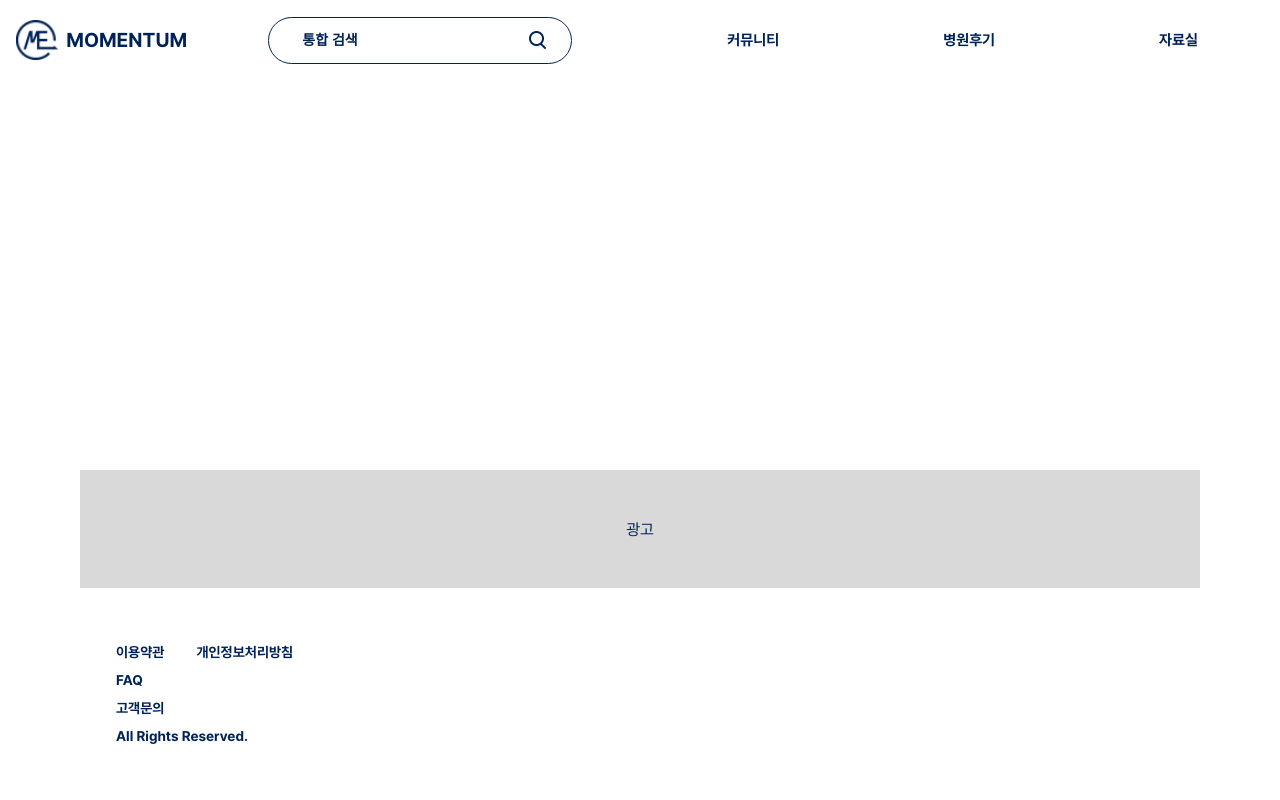
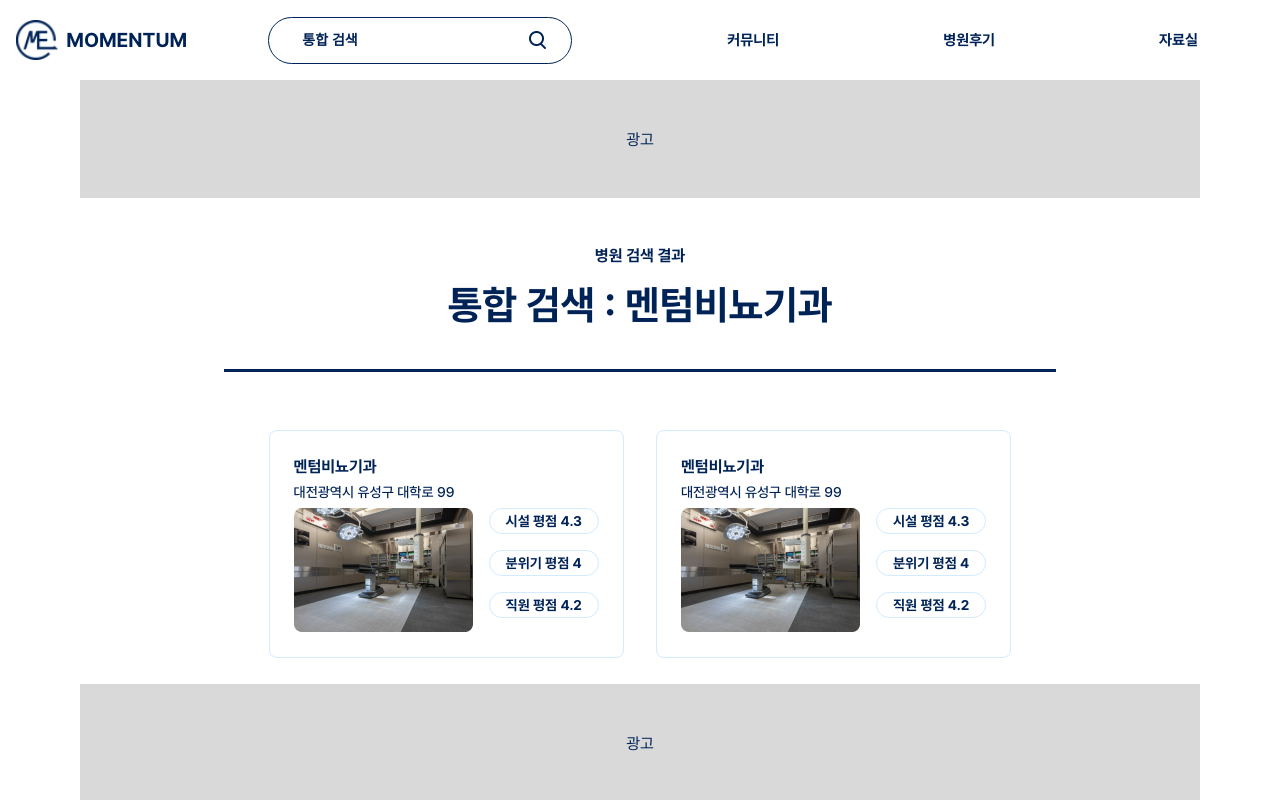
Before and after one commit to 2024-LikeLion-Team5/FE, a React (Create React App) app: page /hospital-search-results in a window 1280 px wide. Shown: the top 800 px of the page. Built offline with nearby package versions, Linux system fonts and the light colour scheme.

Commit message:
검색페이지 모두 추가

```diff
--- a/src/App.js
+++ b/src/App.js
@@ -14,7 +14,6 @@ import PostDoctorReview from "./pages/HospitalReview/PostDoctorReview";
 import PostHospitalReview from "./pages/HospitalReview/PostHospitalReview";
 import DetailDoctorReview from "./pages/HospitalReview/DetailDoctorReview";
 import DetailHospitalReview from "./pages/HospitalReview/DetailHospitalReview";
-//규리가 추가
 import CommunityMain from "./pages/CommunityMain";
 import DiseaseMain from "./pages/Disease/DiseaseMain";
 import DiseaseWrite from "./pages/Disease/DiseaseWrite";
@@ -31,7 +30,8 @@ import Library from "./pages/Library";
 import PostCounsel from "./pages/Counsel/PostCounsel";
 import SearchResultsPage from "./pages/UnifiedSearch/SearchResultsPage";
 import CommunitySearchResultsPage from "./pages/UnifiedSearch/CommunitySearchResultsPage";
-
+import DoctorSearchResultsPage from './pages/UnifiedSearch/DoctorSearchResultsPage';
+import HospitalSearchResultsPage from './pages/UnifiedSearch/HospitalSearchResultsPage';
 
 const PageWrapper = styled.div`
   display: flex;
@@ -90,6 +90,8 @@ function App() {
               <Route path="/library" element={<Library />} />
               <Route path="/search-results" element={<SearchResultsPage />} />
               <Route path="/community/search-results" element={<CommunitySearchResultsPage />} />
+              <Route path="/doctor-search-results" element={<DoctorSearchResultsPage />} />
+              <Route path="/hospital-search-results" element={<HospitalSearchResultsPage />} />
             </Routes>
           </ContentWrapper>
           <Footer />
--- /dev/null
+++ b/src/pages/UnifiedSearch/DoctorSearchResultsPage.js
@@ -0,0 +1,73 @@
+import React from 'react';
+import styled from 'styled-components';
+import DoctorReviewItem from '../../components/HospitalReview/DoctorReviewItem';
+import Advertisement from "../../components/Advertisement";
+
+const Container = styled.div`
+  width: 100%;
+  max-width: 1120px;
+  margin: 0 auto;
+  padding: 0 1rem;
+`;
+
+const Title = styled.div`
+  font-size: 1rem;
+  font-weight: bold;
+  margin: 0 auto;
+  text-align: center;
+  margin-top: 3rem;
+`;
+
+const KeyWord = styled.div`
+  font-size: 2.5rem;
+  font-weight: bold;
+  margin: 0 auto;
+  border-bottom: 3px solid ${({ theme }) => theme.colors.nv};
+  width: 52rem;
+  text-align: center;
+  padding-bottom: 2.5rem;
+  margin-top: 1rem;
+`;
+
+const ReviewWrapper = styled.div`
+  display: flex;
+  justify-content: center;
+  gap: 2rem;
+  margin-top: 2rem;
+`;
+
+const DoctorSearchResultsPage = () => {
+  const reviews = [
+    {
+      id: 1,
+      doctor: '이신정 의사 1',
+      hospital: '멘텀 비뇨기과',
+      rating: 4,
+      categories: ['발기부전', '단순 상담', '50대'],
+      content: '의사선생님이 자세히 알려주십니다. Lorem ipsum dolor sit amet, consectetur adipiscing elit, sed do eiusmod tempor incididunt ut labore et dolore magna aliqua.'
+    },
+    {
+      id: 2,
+      doctor: '이신정 의사 1',
+      hospital: '멘텀 비뇨기과',
+      rating: 4,
+      categories: ['발기부전', '단순 상담', '50대'],
+      content: '의사선생님이 자세히 알려주십니다. Lorem ipsum dolor sit amet, consectetur adipiscing elit, sed do eiusmod tempor incididunt ut labore et dolore magna aliqua.'
+    }
+  ];
+
+  return (
+    <Container>
+      <Advertisement />
+      <Title>의사 상담 후기 검색 결과</Title>
+      <KeyWord>통합 검색 : 멘텀비뇨기과</KeyWord>
+      <ReviewWrapper>
+        {reviews.map(review => (
+          <DoctorReviewItem key={review.id} review={review} />
+        ))}
+      </ReviewWrapper>
+    </Container>
+  );
+};
+
+export default DoctorSearchResultsPage;
--- /dev/null
+++ b/src/pages/UnifiedSearch/HospitalSearchResultsPage.js
@@ -0,0 +1,83 @@
+import React from 'react';
+import styled from 'styled-components';
+import HospitalSearchItem from '../../components/HospitalReview/HospitalSearchItem';
+import Advertisement from "../../components/Advertisement";
+
+const Container = styled.div`
+  width: 100%;
+  max-width: 1120px;
+  margin: 0 auto;
+  padding: 0 1rem;
+`;
+
+const Title = styled.div`
+  font-size: 1rem;
+  font-weight: bold;
+  margin: 0 auto;
+  text-align: center;
+  margin-top: 3rem;
+`;
+
+const KeyWord = styled.div`
+  font-size: 2.5rem;
+  font-weight: bold;
+  margin: 0 auto;
+  border-bottom: 3px solid ${({ theme }) => theme.colors.nv};
+  width: 52rem;
+  text-align: center;
+  padding-bottom: 2.5rem;
+  margin-top: 1rem;
+`;
+
+const ReviewWrapper = styled.div`
+  display: flex;
+  justify-content: center;
+  gap: 2rem;
+  margin-top: 2rem;
+`;
+
+const HospitalSearchResultsPage = () => {
+    const hospitalPosts = [
+      {
+        id: 1,
+        name: '멘텀비뇨기과',
+        location: '대전광역시 유성구 대학로 99',
+        rating1: '시설 평점 4.3',
+        rating2: '분위기 평점 4',
+        rating3: '직원 평점 4.2',
+        image: 'hospital_image_url',
+      },
+      {
+        id: 2,
+        name: '멘텀비뇨기과',
+        location: '대전광역시 유성구 대학로 99',
+        rating1: '시설 평점 4.3',
+        rating2: '분위기 평점 4',
+        rating3: '직원 평점 4.2',
+        image: 'hospital_image_url',
+      },
+    ];
+
+  return (
+    <Container>
+      <Advertisement />
+      <Title>병원 검색 결과</Title>
+      <KeyWord>통합 검색 : 멘텀비뇨기과</KeyWord>
+      <ReviewWrapper>
+        {hospitalPosts.map((post) => (
+          <HospitalSearchItem
+            key={post.id}
+            name={post.name}
+            location={post.location}
+            rating1={post.rating1}
+            rating2={post.rating2}
+            rating3={post.rating3}
+            image={post.image}
+          />
+        ))}
+      </ReviewWrapper>
+    </Container>
+  );
+};
+
+export default HospitalSearchResultsPage;
--- a/src/pages/UnifiedSearch/SearchResultsPage.js
+++ b/src/pages/UnifiedSearch/SearchResultsPage.js
@@ -124,6 +124,15 @@
 //     navigate(`/hospital-review/${id}?tab=doctor`);
 //   };
 
+//   const handleCommunityMore = () => {
+//     navigate("/community/search-results");
+//   }
+
+//   const handleHospitalMore = () => {
+//     navigate("/doctor-search-results");
+//   };
+
+
 //   const communityPosts = [
 //     { id: 1, category: '질환 고민', title: 'Lorem ipsum dolor sit amet, consectetur adipiscing elit' },
 //     { id: 2, category: '일상', title: 'Lorem ipsum dolor sit amet, consectetur adipiscing elit' },
@@ -135,13 +144,13 @@
 
 //   return (
 //     <Container>
-//       <KeyWord>검색 : 멘텀비뇨기과</KeyWord>
+//       <KeyWord>통합 검색 : 멘텀비뇨기과</KeyWord>
 
 //       <CommunityResult>
 //         <CommunitySummary>
 //           <ResultTitle>커뮤니티 검색 결과 (9)</ResultTitle>
 //           <br/>
-//           <div style={{ display: 'flex', alignItems: 'center' }}>
+//           <div style={{ display: 'flex', alignItems: 'center', cursor: 'pointer' }} onClick={handleCommunityMore}>
 //             <Text>더보기</Text>
 //             <Btn src={seeMore} alt="더보기" />
 //           </div>
@@ -159,7 +168,7 @@
 //       <SectionWrapper>
 //         <Result>
 //           <ResultTitle>병원 검색 결과 (3)</ResultTitle>
-//           <div style={{ display: 'flex', alignItems: 'center' }}>
+//           <div style={{ display: 'flex', alignItems: 'center' , cursor: 'pointer' }} onClick={handleHospitalMore}>
 //             <Text>더보기</Text>
 //             <Btn src={seeMore} alt="더보기" />
 //           </div>
@@ -180,7 +189,7 @@
 //       <SectionWrapper>
 //         <Result>
 //           <ResultTitle>의사 상담 후기 검색 결과 (3)</ResultTitle>
-//           <div style={{ display: 'flex', alignItems: 'center' }}>
+//           <div style={{ display: 'flex', alignItems: 'center' , cursor: 'pointer' }}>
 //             <Text>더보기</Text>
 //             <Btn src={seeMore} alt="더보기" />
 //           </div>
@@ -196,7 +205,6 @@
 // };
 
 // export default SearchResultsPage;
-
 
 import React from 'react';
 import styled from 'styled-components';
@@ -328,6 +336,14 @@ const SearchResultsPage = () => {
     navigate("/community/search-results");
   };
 
+  const handleHospitalMore = () => {
+    navigate("/hospital-search-results");
+  };
+
+  const handleDoctorMore = () => {
+    navigate("/doctor-search-results");
+  };
+
   const communityPosts = [
     { id: 1, category: '질환 고민', title: 'Lorem ipsum dolor sit amet, consectetur adipiscing elit' },
     { id: 2, category: '일상', title: 'Lorem ipsum dolor sit amet, consectetur adipiscing elit' },
@@ -363,7 +379,7 @@ const SearchResultsPage = () => {
       <SectionWrapper>
         <Result>
           <ResultTitle>병원 검색 결과 (3)</ResultTitle>
-          <div style={{ display: 'flex', alignItems: 'center' }}>
+          <div style={{ display: 'flex', alignItems: 'center', cursor: 'pointer' }} onClick={handleHospitalMore}>
             <Text>더보기</Text>
             <Btn src={seeMore} alt="더보기" />
           </div>
@@ -384,7 +400,7 @@ const SearchResultsPage = () => {
       <SectionWrapper>
         <Result>
           <ResultTitle>의사 상담 후기 검색 결과 (3)</ResultTitle>
-          <div style={{ display: 'flex', alignItems: 'center' }}>
+          <div style={{ display: 'flex', alignItems: 'center', cursor: 'pointer' }} onClick={handleDoctorMore}>
             <Text>더보기</Text>
             <Btn src={seeMore} alt="더보기" />
           </div>
```
Also changed, not shown: src/pages/UnifiedSearch/CommunitySearchResultsPage.js (+0 -134 lines).
